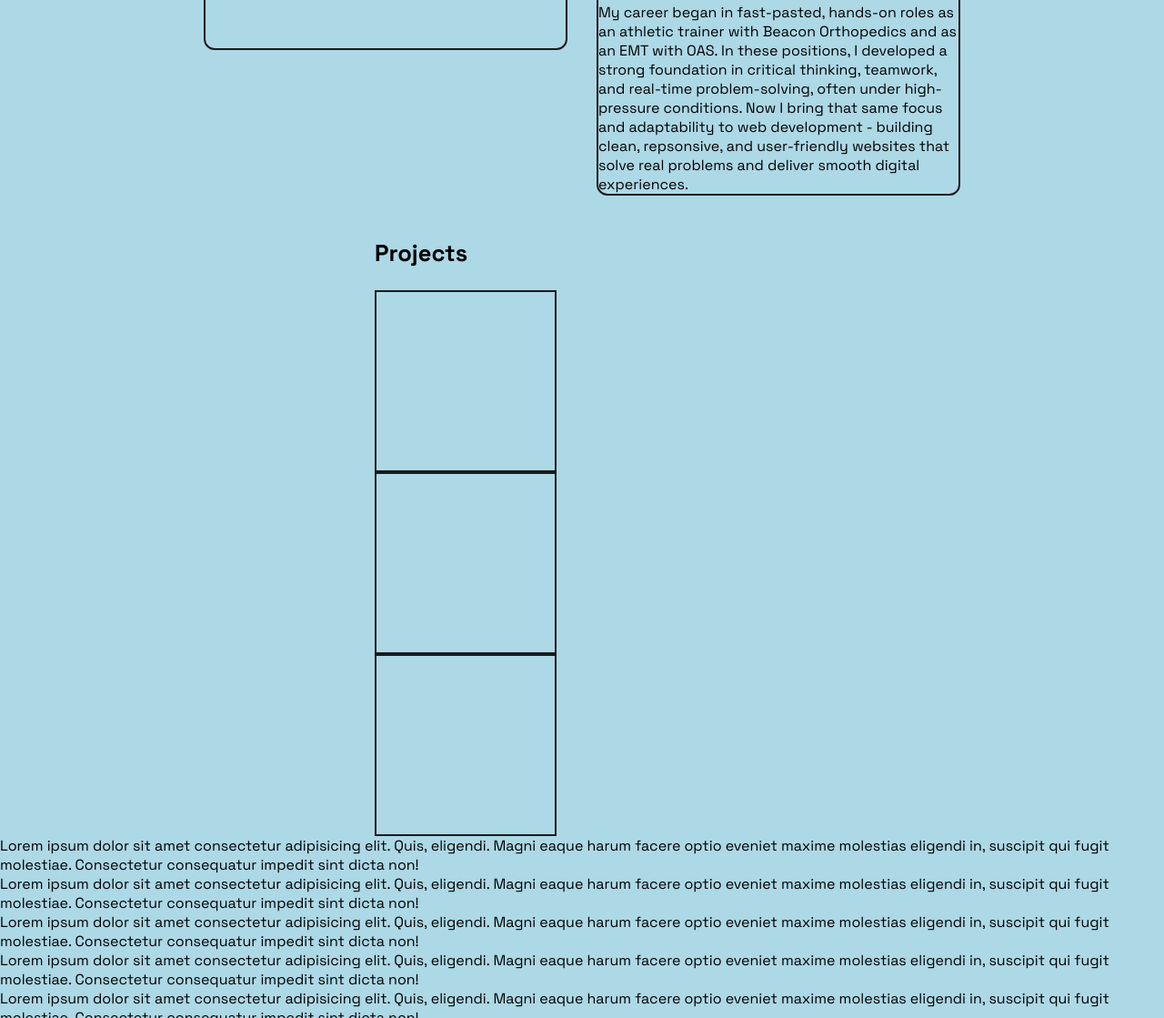
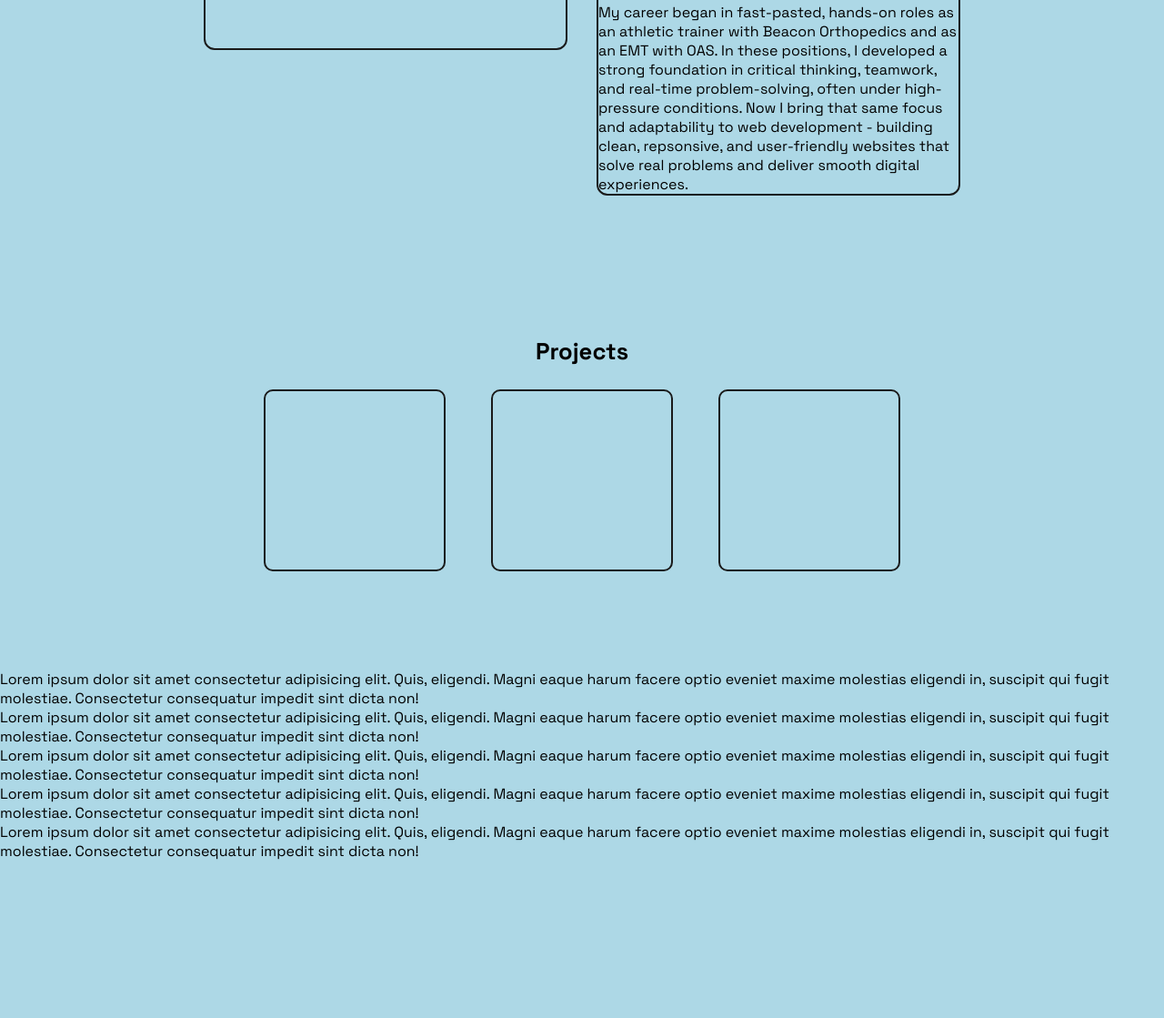
Before and after one commit to lengleman-spec/first-website, a plain HTML site: page index.html in a window 1280 px wide. Shown: the part 1323-2442 px from the top of the page at 91% size. After the commit the page ends 2269 px from the top, so only its background shows below. Drawn offline with Linux system fonts and the light colour scheme.

Commit message:
aligned project boxes

```diff
--- a/index.html
+++ b/index.html
@@ -91,9 +91,8 @@
       </section>
 
       <section class="section projects">
+        <h2>Projects</h2>
         <div class="projects-container">
-          <h2>Projects</h2>
-
           <div class="project-1"></div>
           <div class="project-2"></div>
           <div class="project-3"></div>
--- a/styles.css
+++ b/styles.css
@@ -105,10 +105,27 @@ section {
 }
 
 /* PROJECTS SECTION */
+
 .project-1,
 .project-2,
 .project-3 {
   width: 200px;
   height: 200px;
   border: 2px solid #1a1a1a;
+  border-radius: 10px;
 }
+
+.projects-container {
+  display: flex;
+  justify-content: space-evenly;
+  align-items: center;
+  min-width: 800px;
+}
+
+.projects {
+  display: flex;
+  flex-direction: column;
+  justify-content: center;
+  align-items: center;
+  margin: auto;
+}
```
Also changed, not shown: img/cupcake.png (added).
